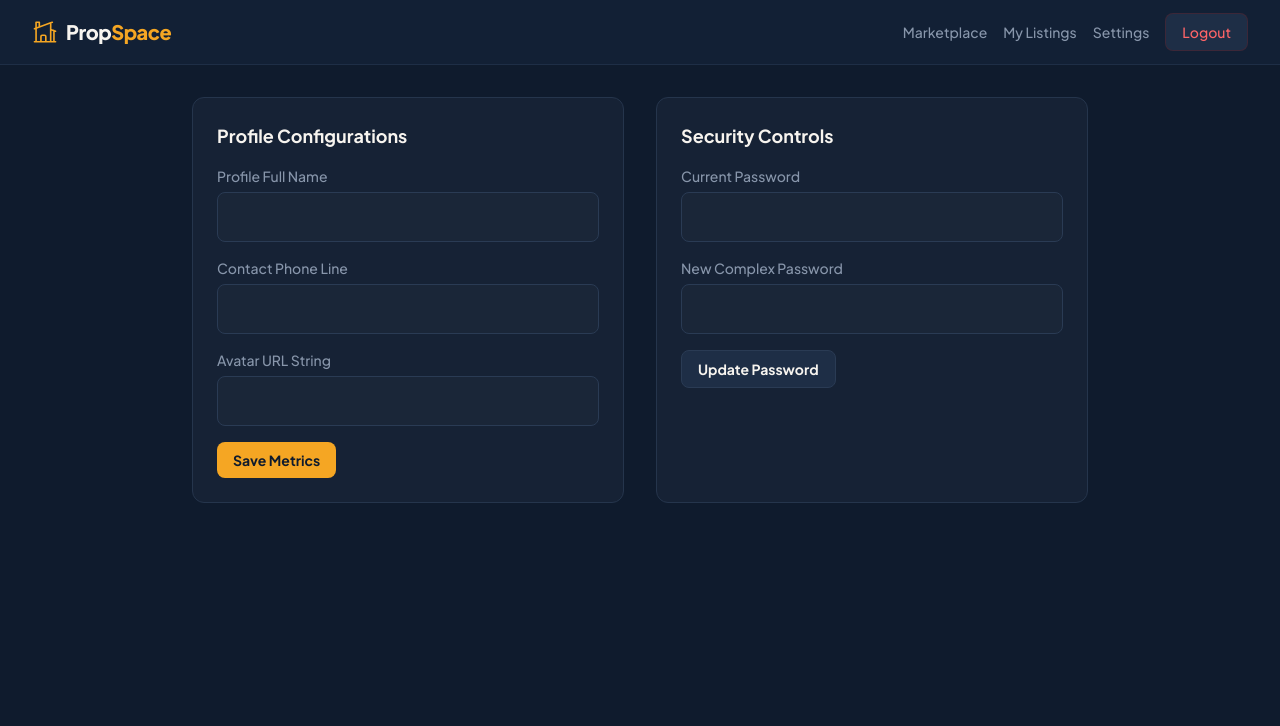
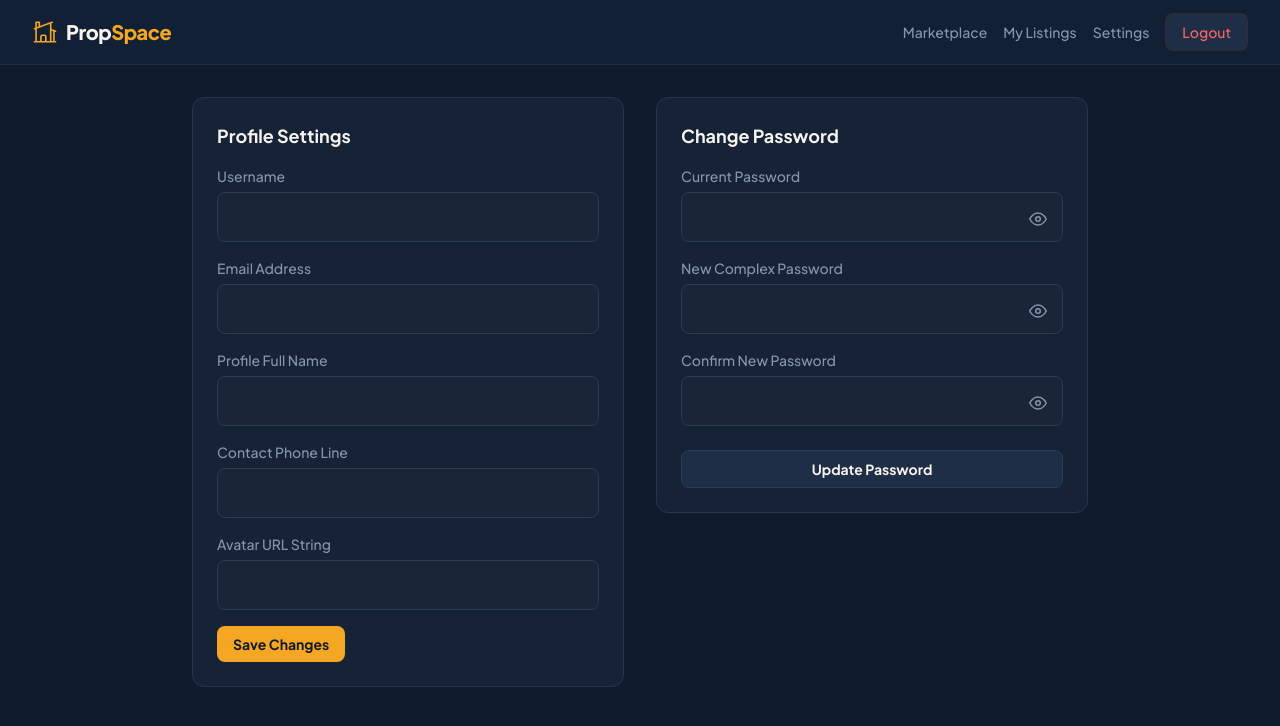
Before and after one commit to efemeroyal/propspace, a React app in the folder frontend/: page /profile in a window 1280 px wide. Shown: the top 726 px of the page. Built offline with nearby package versions, Linux system fonts and the light colour scheme; no server answers; sample sign-in values are in the browser's storage; the HTML template or start-up script is replaced by a standard one.

Commit message:
fix: Adjust the profile updates bugs

```diff
--- a/frontend/src/api/auth.js
+++ b/frontend/src/api/auth.js
@@ -5,9 +5,9 @@ export const authAPI = {
     client("/auth/login", { body: credentials, method: "POST" }),
   register: (userData) =>
     client("/auth/register", { body: userData, method: "POST" }),
-  getProfile: () => client("/auth/profile"),
+  getProfile: () => client("/users/me"),
   updateProfile: (metrics) =>
-    client("/auth/profile", { body: metrics, method: "PUT" }),
+    client("/users/me", { body: metrics, method: "PUT" }),
   updatePassword: (passwords) =>
-    client("/auth/profile/password", { body: passwords, method: "PUT" }),
+    client("/users/me/password", { body: passwords, method: "PUT" }),
 };
--- a/frontend/src/pages/Dashboard.jsx
+++ b/frontend/src/pages/Dashboard.jsx
@@ -25,7 +25,7 @@ export default function Dashboard() {
     queryFn: propertiesAPI.getMine,
   });
 
-  // 2. Update Mutation (The missing piece)
+  // 2. Update Mutation
   const updateMutation = useMutation({
     mutationFn: ({ id, data }) => propertiesAPI.update(id, data),
     onSuccess: () => {
@@ -54,12 +54,11 @@ export default function Dashboard() {
       title: property.title,
       description: property.description,
       price: property.price,
-      propertyType: property.propertyType,
-      city: property?.city,
-      country: property?.country,
-      imageUrl: property.imageUrl,
-      "location.city": property.location?.city,
-      "location.country": property.location?.country,
+      type: property.type,
+      city: property.city,
+      country: property.country,
+      imageUrl: property.images[0] || "",
+      listingType: property.listingType,
     });
   };
 
@@ -69,12 +68,11 @@ export default function Dashboard() {
       title: data.title,
       description: data.description,
       price: Number(data.price),
-      propertyType: data.propertyType,
-      imageUrl: data.imageUrl,
-      location: {
-        city: data["location.city"],
-        country: data["location.country"],
-      },
+      type: data.propertyType,
+      images: [data.imageUrl], // Wrap single URL in array
+      city: data.city,
+      country: data.country,
+      listingType: data.listingType.toLowerCase(),
     };
     updateMutation.mutate({ id: editingProperty._id, data: formattedData });
   };
@@ -180,20 +178,32 @@ export default function Dashboard() {
                     <option value="Studio">Studio</option>
                   </select>
                 </div>
+                <div className="w-full flex flex-col gap-1.5">
+                  <label className="text-sm font-medium text-[#8896AB]">
+                    Property Status
+                  </label>
+                  <select
+                    {...register("listingType", { required: true })}
+                    className="w-full px-4 py-3 bg-[#1A2638] border border-[#2A3B54] rounded-lg text-[#F7F4EF] focus:outline-none focus:border-[#F5A623] transition-colors text-sm"
+                  >
+                    <option value="Sale">Sale</option>
+                    <option value="Rent">Rent</option>
+                  </select>
+                </div>
               </div>
 
               <div className="grid grid-cols-2 gap-4">
                 <InputField
                   label="City"
                   error={errors["location.city"]}
-                  register={register("location.city", {
+                  register={register("city", {
                     required: "City required",
                   })}
                 />
                 <InputField
                   label="Country"
                   error={errors["location.country"]}
-                  register={register("location.country", {
+                  register={register("country", {
                     required: "Country required",
                   })}
                 />
--- a/frontend/src/pages/Profile.jsx
+++ b/frontend/src/pages/Profile.jsx
@@ -1,8 +1,10 @@
+import { useState } from "react";
 import { useForm } from "react-hook-form";
 import { useMutation, useQuery } from "@tanstack/react-query";
 import { authAPI } from "../api/auth";
 import InputField from "../components/ui/InputField";
 import toast from "react-hot-toast";
+import { FiEye, FiEyeOff } from "react-icons/fi";
 
 export default function Profile() {
   const {
@@ -10,11 +12,22 @@ export default function Profile() {
     handleSubmit: handleMetrics,
     reset,
   } = useForm();
+
   const {
     register: regSec,
     handleSubmit: handleSec,
     reset: resetSec,
+    watch,
+    formState: { errors },
   } = useForm();
+
+  // Dynamic password visibility states
+  const [showOldPassword, setShowOldPassword] = useState(false);
+  const [showNewPassword, setShowNewPassword] = useState(false);
+  const [showConfirmPassword, setShowConfirmPassword] = useState(false);
+
+  // Watch the new password field to compare it with the confirmation field
+  const newPasswordValue = watch("newPassword");
 
   const { data: profile } = useQuery({
     queryKey: ["profile"],
@@ -31,20 +44,39 @@ export default function Profile() {
   const updatePassword = useMutation({
     mutationFn: authAPI.updatePassword,
     onSuccess: () => {
-      toast.success("Security configurations changed successfully.");
-      resetSec();
+      toast.success("Password updated successfully.");
+      resetSec(); // Clears all password fields
+      setShowOldPassword(false);
+      setShowNewPassword(false);
+      setShowConfirmPassword(false);
     },
-    onError: (err) => toast.error(err.message),
+    onError: (err) => {
+      // Catch backend errors (like wrong old password) gracefully without breaking
+      toast.error(
+        err.message || "Failed to update password. Verify current password.",
+      );
+    },
   });
 
   return (
     <div className="grid grid-cols-1 lg:grid-cols-2 gap-8 max-w-4xl mx-auto">
-      <div className="bg-[#162235] border border-[#25354C] p-6 rounded-xl space-y-4">
-        <h2 className="text-lg font-bold">Profile Configurations</h2>
+      {/* LEFT COLUMN: PROFILE METRICS SETTINGS */}
+      <div className="bg-[#162235] border border-[#25354C] p-6 rounded-xl space-y-4 h-fit">
+        <h2 className="text-lg font-bold">Profile Settings</h2>
         <form
           onSubmit={handleMetrics((data) => updateMetrics.mutate(data))}
           className="space-y-4"
         >
+          <InputField
+            label="Username"
+            defaultValue={profile?.username}
+            register={regMetrics("username")}
+          />
+          <InputField
+            label="Email Address"
+            defaultValue={profile?.email}
+            register={regMetrics("email")}
+          />
           <InputField
             label="Profile Full Name"
             defaultValue={profile?.name}
@@ -62,34 +94,100 @@ export default function Profile() {
           />
           <button
             type="submit"
-            className="bg-[#F5A623] text-[#0F1B2D] px-4 py-2 rounded-lg font-bold text-sm"
+            disabled={updateMetrics.isPending}
+            className="bg-[#F5A623] hover:bg-[#E0921B] disabled:bg-[#F5A623]/50 text-[#0F1B2D] px-4 py-2 rounded-lg font-bold text-sm transition-colors"
           >
-            Save Metrics
+            {updateMetrics.isPending ? "Saving..." : "Save Changes"}
           </button>
         </form>
       </div>
 
-      <div className="bg-[#162235] border border-[#25354C] p-6 rounded-xl space-y-4">
-        <h2 className="text-lg font-bold">Security Controls</h2>
+      {/* RIGHT COLUMN: SECURITY & PASSWORD CHANGE */}
+      <div className="bg-[#162235] border border-[#25354C] p-6 rounded-xl space-y-4 h-fit">
+        <h2 className="text-lg font-bold">Change Password</h2>
         <form
-          onSubmit={handleSec((data) => updatePassword.mutate(data))}
+          onSubmit={handleSec((data) => {
+            // Send only what the backend requires (oldPassword, newPassword)
+            updatePassword.mutate({
+              oldPassword: data.oldPassword,
+              newPassword: data.newPassword,
+            });
+          })}
           className="space-y-4"
         >
+          {/* Current Password Field (Left completely blank intentionally) */}
+          <div className="relative">
             <InputField
               label="Current Password"
-            type="password"
-            register={regSec("oldPassword", { required: true })}
+              type={showOldPassword ? "text" : "password"}
+              error={errors.oldPassword}
+              register={regSec("oldPassword", {
+                required: "You must enter your current password",
+              })}
             />
+            <button
+              type="button"
+              onClick={() => setShowOldPassword(!showOldPassword)}
+              className="absolute right-4 bottom-3.5 text-[#8896AB] hover:text-[#F7F4EF] transition-colors"
+            >
+              {showOldPassword ? <FiEyeOff size={18} /> : <FiEye size={18} />}
+            </button>
+          </div>
+
+          {/* New Password Input Field */}
+          <div className="relative">
             <InputField
               label="New Complex Password"
-            type="password"
-            register={regSec("newPassword", { required: true })}
+              type={showNewPassword ? "text" : "password"}
+              error={errors.newPassword}
+              register={regSec("newPassword", {
+                required: "New password is required",
+                minLength: {
+                  value: 6,
+                  message: "Must be at least 6 characters",
+                },
+              })}
             />
             <button
+              type="button"
+              onClick={() => setShowNewPassword(!showNewPassword)}
+              className="absolute right-4 bottom-3.5 text-[#8896AB] hover:text-[#F7F4EF] transition-colors"
+            >
+              {showNewPassword ? <FiEyeOff size={18} /> : <FiEye size={18} />}
+            </button>
+          </div>
+
+          {/* Confirm New Password Input Field */}
+          <div className="relative">
+            <InputField
+              label="Confirm New Password"
+              type={showConfirmPassword ? "text" : "password"}
+              error={errors.confirmPassword}
+              register={regSec("confirmPassword", {
+                required: "Please confirm your new password",
+                validate: (value) =>
+                  value === newPasswordValue || "The passwords do not match",
+              })}
+            />
+            <button
+              type="button"
+              onClick={() => setShowConfirmPassword(!showConfirmPassword)}
+              className="absolute right-4 bottom-3.5 text-[#8896AB] hover:text-[#F7F4EF] transition-colors"
+            >
+              {showConfirmPassword ? (
+                <FiEyeOff size={18} />
+              ) : (
+                <FiEye size={18} />
+              )}
+            </button>
+          </div>
+
+          <button
             type="submit"
-            className="bg-[#1E2E46] border border-[#2A3B54] text-[#F7F4EF] px-4 py-2 rounded-lg font-bold text-sm"
+            disabled={updatePassword.isPending}
+            className="w-full bg-[#1E2E46] hover:bg-[#2A3B54] disabled:bg-[#1E2E46]/50 border border-[#2A3B54] text-[#F7F4EF] px-4 py-2 rounded-lg font-bold text-sm transition-colors mt-2"
           >
-            Update Password
+            {updatePassword.isPending ? "Updating..." : "Update Password"}
           </button>
         </form>
       </div>
```
Lines whose indentation alone changed are shown as unchanged.
